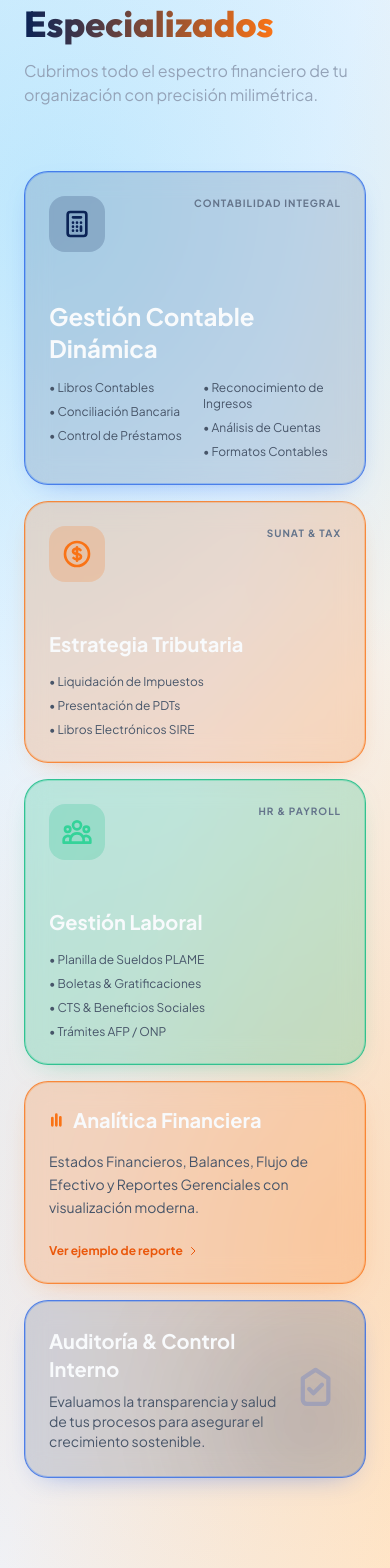
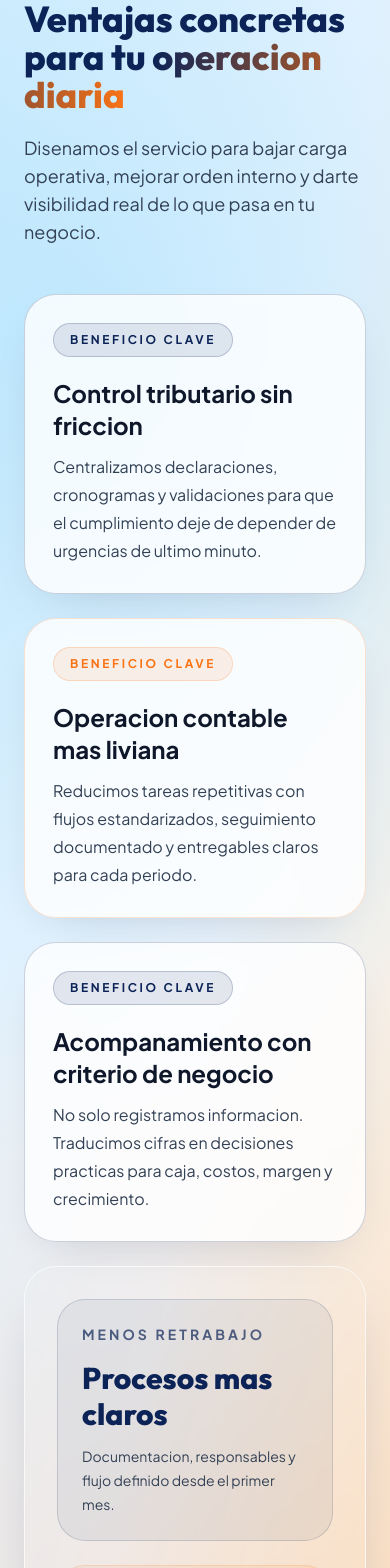
Before and after one commit to FabrizCastro/va-website, a Next.js app: page / in a window 390 px wide. Shown: the part 3040-4608 px from the top of the page. Built offline with nearby package versions, Linux system fonts and the light colour scheme.

Commit message:
add last changes

```diff
--- a/app/page.tsx
+++ b/app/page.tsx
@@ -23,12 +23,12 @@ export default function HomePage() {
         <TrustBar />
         <ClientLogos />
         <WhoWeHelp />
+        <BenefitsSection />
         <ServicesSection />
         <TechnologySection />
         <ProcessSection />
         <AboutSection />
         <TestimonialsSection />
-        <BenefitsSection />
         <ImpactSection />
         <PricingSection />
         <FinalCtaSection />
--- a/components/ServicesSection.tsx
+++ b/components/ServicesSection.tsx
@@ -2,32 +2,43 @@ export default function ServicesSection() {
   return (
     <section
       id="servicios"
-      className="py-24 relative overflow-hidden bg-gradient-to-br from-sky-100 via-blue-50 to-orange-100"
+      className="relative overflow-hidden py-24 bg-gradient-to-br from-sky-100 via-blue-50 to-orange-100"
     >
       <div className="absolute inset-0 z-0 bg-[radial-gradient(circle_at_15%_20%,rgba(56,189,248,0.22),transparent_40%),radial-gradient(circle_at_85%_80%,rgba(251,146,60,0.20),transparent_45%)]" />
 
-      <div className="max-w-7xl mx-auto px-6 relative z-10">
-        <div className="flex flex-col md:flex-row justify-between items-end mb-16 gap-6">
+      <div className="relative z-10 mx-auto max-w-7xl px-6">
+        <div className="mb-16 flex flex-col gap-6 md:flex-row md:items-end md:justify-between">
           <div className="max-w-2xl">
-            <h2 className="text-4xl sm:text-5xl lg:text-6xl font-extrabold font-heading leading-[1.1] text-brand-primary mb-4">
+            <h2 className="mb-4 text-4xl font-extrabold font-heading leading-[1.1] text-brand-primary sm:text-5xl lg:text-6xl">
               Servicios{" "}
-              <span className="bg-clip-text text-transparent bg-gradient-to-r from-brand-primary to-brand-secondary">
+              <span className="bg-gradient-to-r from-brand-primary to-brand-secondary bg-clip-text text-transparent">
                 Especializados
               </span>
             </h2>
-            <p className="text-slate-400">
+            <p className="text-slate-700">
               Cubrimos todo el espectro financiero de tu organización con
               precisión milimétrica.
             </p>
           </div>
         </div>
 
-        <div className="grid md:grid-cols-4 gap-4">
-          <div className="service-card glass-card p-6 rounded-3xl col-span-1 md:col-span-2 group !bg-[rgba(11,35,86,0.14)] hover:!bg-[rgba(11,35,86,0.18)] transition-all duration-500 !border !border-[rgba(37,99,235,0.75)] shadow-[inset_0_0_0_1px_rgba(59,130,246,0.35),0_10px_30px_-18px_rgba(37,99,235,0.65)] hover:-translate-y-1">
-            <div className="flex justify-between items-start mb-12">
-              <div className="w-14 h-14 bg-brand-primary/20 rounded-2xl flex items-center justify-center text-brand-primary transition-transform duration-500 group-hover:scale-110 group-hover:rotate-3">
+        <div className="grid gap-6 md:grid-cols-4">
+          <article className="group relative overflow-hidden rounded-[2rem] border border-[rgba(37,99,235,0.75)] bg-white/80 p-7 shadow-[0_18px_50px_-28px_rgba(15,23,42,0.25)] backdrop-blur-sm transition-all duration-300 hover:-translate-y-1 md:col-span-2">
+            <div
+              className="absolute inset-0 bg-cover bg-center opacity-0 transition-opacity duration-500 group-hover:opacity-100"
+              style={{
+                backgroundImage:
+                  "url('https://images.unsplash.com/photo-1554224155-6726b3ff858f?auto=format&fit=crop&w=1200&q=80')",
+              }}
+            />
+            <div className="absolute inset-0 opacity-0 transition-opacity duration-500 group-hover:opacity-100 bg-gradient-to-br from-brand-primary/85 via-brand-primary/75 to-brand-primary/65" />
+            <div className="relative z-10 inline-flex rounded-full border border-brand-primary/20 bg-brand-primary/10 px-4 py-2 text-xs font-extrabold uppercase tracking-[0.22em] text-brand-primary transition-colors duration-500 group-hover:border-white/30 group-hover:bg-white/15 group-hover:text-white">
+              Contabilidad Integral
+            </div>
+            <div className="relative z-10 mt-6 flex items-start gap-5">
+              <div className="flex h-14 w-14 shrink-0 items-center justify-center rounded-2xl bg-brand-primary/12 text-brand-primary transition-colors duration-500 group-hover:bg-white/15 group-hover:text-white">
                 <svg
-                  className="w-8 h-8"
+                  className="h-8 w-8"
                   fill="none"
                   stroke="currentColor"
                   viewBox="0 0 24 24"
@@ -40,32 +51,42 @@ export default function ServicesSection() {
                   />
                 </svg>
               </div>
-              <span className="text-[10px] font-bold text-slate-500 uppercase tracking-widest">
-                Contabilidad Integral
-              </span>
-            </div>
-            <h3 className="text-2xl font-bold mb-4 transition-colors duration-300">
+              <div className="flex-1">
+                <h3 className="text-2xl font-bold text-slate-900 transition-colors duration-500 group-hover:text-white">
                   Gestión Contable Dinámica
                 </h3>
-            <div className="grid grid-cols-2 gap-4 text-xs text-slate-600">
-              <ul className="space-y-2">
-                <li>• Libros Contables</li>
-                <li>• Conciliación Bancaria</li>
-                <li>• Control de Préstamos</li>
+                <div className="mt-5 grid gap-4 text-sm text-slate-700 transition-colors duration-500 group-hover:text-blue-50 sm:grid-cols-2">
+                  <ul className="space-y-3">
+                    <li>&bull; Libros Contables</li>
+                    <li>&bull; Conciliación Bancaria</li>
+                    <li>&bull; Control de Préstamos</li>
                   </ul>
-              <ul className="space-y-2">
-                <li>• Reconocimiento de Ingresos</li>
-                <li>• Análisis de Cuentas</li>
-                <li>• Formatos Contables</li>
+                  <ul className="space-y-3">
+                    <li>&bull; Reconocimiento de Ingresos</li>
+                    <li>&bull; Análisis de Cuentas</li>
+                    <li>&bull; Formatos Contables</li>
                   </ul>
                 </div>
               </div>
+            </div>
+          </article>
 
-          <div className="service-card glass-card p-6 rounded-3xl group !bg-[rgba(249,115,22,0.2)] hover:!bg-[rgba(249,115,22,0.26)] transition-all duration-500 !border !border-[rgba(249,115,22,0.78)] shadow-[inset_0_0_0_1px_rgba(251,146,60,0.34),0_10px_30px_-18px_rgba(249,115,22,0.6)] hover:-translate-y-1">
-            <div className="flex justify-between items-start mb-12">
-              <div className="w-14 h-14 bg-brand-secondary/20 rounded-2xl flex items-center justify-center text-brand-secondary transition-transform duration-500 group-hover:scale-110 group-hover:rotate-3">
+          <article className="group relative overflow-hidden rounded-[2rem] border border-[rgba(249,115,22,0.78)] bg-white/80 p-7 shadow-[0_18px_50px_-28px_rgba(15,23,42,0.25)] backdrop-blur-sm transition-all duration-300 hover:-translate-y-1">
+            <div
+              className="absolute inset-0 bg-cover bg-center opacity-0 transition-opacity duration-500 group-hover:opacity-100"
+              style={{
+                backgroundImage:
+                  "url('https://images.unsplash.com/photo-1556740749-887f6717d7e4?auto=format&fit=crop&w=1200&q=80')",
+              }}
+            />
+            <div className="absolute inset-0 opacity-0 transition-opacity duration-500 group-hover:opacity-100 bg-gradient-to-br from-brand-secondary/85 via-brand-secondary/70 to-brand-primary/70" />
+            <div className="relative z-10 inline-flex rounded-full border border-brand-secondary/20 bg-brand-secondary/10 px-4 py-2 text-xs font-extrabold uppercase tracking-[0.22em] text-brand-secondary transition-colors duration-500 group-hover:border-white/30 group-hover:bg-white/15 group-hover:text-white">
+              Sunat & Tax
+            </div>
+            <div className="relative z-10 mt-6 flex items-start gap-5">
+              <div className="flex h-14 w-14 shrink-0 items-center justify-center rounded-2xl bg-brand-secondary/12 text-brand-secondary transition-colors duration-500 group-hover:bg-white/15 group-hover:text-white">
                 <svg
-                  className="w-8 h-8"
+                  className="h-8 w-8"
                   fill="none"
                   stroke="currentColor"
                   viewBox="0 0 24 24"
@@ -78,25 +99,35 @@ export default function ServicesSection() {
                   />
                 </svg>
               </div>
-              <span className="text-[10px] font-bold text-slate-500 uppercase tracking-widest">
-                SUNAT & TAX
-              </span>
-            </div>
-            <h3 className="text-xl font-bold mb-4 transition-colors duration-300">
+              <div>
+                <h3 className="text-2xl font-bold text-slate-900 transition-colors duration-500 group-hover:text-white">
                   Estrategia Tributaria
                 </h3>
-            <ul className="text-xs text-slate-600 space-y-2">
-              <li>• Liquidación de Impuestos</li>
-              <li>• Presentación de PDTs</li>
-              <li>• Libros Electrónicos SIRE</li>
+                <ul className="mt-5 space-y-3 text-sm text-slate-700 transition-colors duration-500 group-hover:text-orange-50">
+                  <li>&bull; Liquidación de Impuestos</li>
+                  <li>&bull; Presentación de PDTs</li>
+                  <li>&bull; Libros Electrónicos SIRE</li>
                 </ul>
               </div>
+            </div>
+          </article>
 
-          <div className="service-card glass-card p-6 rounded-3xl group !bg-[rgba(16,185,129,0.22)] hover:!bg-[rgba(16,185,129,0.3)] transition-all duration-500 !border !border-[rgba(16,185,129,0.8)] shadow-[inset_0_0_0_1px_rgba(52,211,153,0.34),0_10px_30px_-18px_rgba(16,185,129,0.6)] hover:-translate-y-1">
-            <div className="flex justify-between items-start mb-12">
-              <div className="w-14 h-14 bg-emerald-500/20 rounded-2xl flex items-center justify-center text-emerald-400 transition-transform duration-500 group-hover:scale-110 group-hover:rotate-3">
+          <article className="group relative overflow-hidden rounded-[2rem] border border-[rgba(16,185,129,0.8)] bg-white/80 p-7 shadow-[0_18px_50px_-28px_rgba(15,23,42,0.25)] backdrop-blur-sm transition-all duration-300 hover:-translate-y-1">
+            <div
+              className="absolute inset-0 bg-cover bg-center opacity-0 transition-opacity duration-500 group-hover:opacity-100"
+              style={{
+                backgroundImage:
+                  "url('https://images.unsplash.com/photo-1521737604893-d14cc237f11d?auto=format&fit=crop&w=1200&q=80')",
+              }}
+            />
+            <div className="absolute inset-0 opacity-0 transition-opacity duration-500 group-hover:opacity-100 bg-gradient-to-br from-emerald-700/80 via-emerald-600/70 to-brand-primary/70" />
+            <div className="relative z-10 inline-flex rounded-full border border-emerald-500/20 bg-emerald-500/10 px-4 py-2 text-xs font-extrabold uppercase tracking-[0.22em] text-emerald-500 transition-colors duration-500 group-hover:border-white/30 group-hover:bg-white/15 group-hover:text-white">
+              Hr & Payroll
+            </div>
+            <div className="relative z-10 mt-6 flex items-start gap-5">
+              <div className="flex h-14 w-14 shrink-0 items-center justify-center rounded-2xl bg-emerald-500/12 text-emerald-500 transition-colors duration-500 group-hover:bg-white/15 group-hover:text-white">
                 <svg
-                  className="w-8 h-8"
+                  className="h-8 w-8"
                   fill="none"
                   stroke="currentColor"
                   viewBox="0 0 24 24"
@@ -109,27 +140,37 @@ export default function ServicesSection() {
                   />
                 </svg>
               </div>
-              <span className="text-[10px] font-bold text-slate-500 uppercase tracking-widest">
-                HR & Payroll
-              </span>
-            </div>
-            <h3 className="text-xl font-bold mb-4 transition-colors duration-300">
+              <div>
+                <h3 className="text-2xl font-bold text-slate-900 transition-colors duration-500 group-hover:text-white">
                   Gestión Laboral
                 </h3>
-            <ul className="text-xs text-slate-600 space-y-2">
-              <li>• Planilla de Sueldos PLAME</li>
-              <li>• Boletas & Gratificaciones</li>
-              <li>• CTS & Beneficios Sociales</li>
-              <li>• Trámites AFP / ONP</li>
+                <ul className="mt-5 space-y-3 text-sm text-slate-700 transition-colors duration-500 group-hover:text-emerald-50">
+                  <li>&bull; Planilla de Sueldos PLAME</li>
+                  <li>&bull; Boletas y Gratificaciones</li>
+                  <li>&bull; CTS y Beneficios Sociales</li>
+                  <li>&bull; Trámites AFP y ONP</li>
                 </ul>
               </div>
             </div>
+          </article>
+        </div>
 
-        <div className="grid md:grid-cols-3 gap-4 mt-4">
-          <div className="service-card glass-card p-6 rounded-3xl md:col-span-1 !bg-[rgba(249,115,22,0.2)] !border !border-[rgba(249,115,22,0.78)] shadow-[inset_0_0_0_1px_rgba(251,146,60,0.34),0_10px_30px_-18px_rgba(249,115,22,0.6)] hover:!bg-[rgba(249,115,22,0.26)] hover:-translate-y-1 transition-all duration-500">
-            <h3 className="text-xl font-bold mb-4 flex items-center gap-2">
+        <div className="mt-6 grid gap-6 md:grid-cols-3">
+          <article className="group relative overflow-hidden rounded-[2rem] border border-[rgba(249,115,22,0.78)] bg-white/80 p-7 shadow-[0_18px_50px_-28px_rgba(15,23,42,0.25)] backdrop-blur-sm transition-all duration-300 hover:-translate-y-1 md:col-span-1">
+            <div
+              className="absolute inset-0 bg-cover bg-center opacity-0 transition-opacity duration-500 group-hover:opacity-100"
+              style={{
+                backgroundImage:
+                  "url('https://images.unsplash.com/photo-1460925895917-afdab827c52f?auto=format&fit=crop&w=1200&q=80')",
+              }}
+            />
+            <div className="absolute inset-0 opacity-0 transition-opacity duration-500 group-hover:opacity-100 bg-gradient-to-br from-brand-secondary/85 via-brand-primary/70 to-brand-secondary/60" />
+            <div className="relative z-10 inline-flex rounded-full border border-brand-secondary/20 bg-brand-secondary/10 px-4 py-2 text-xs font-extrabold uppercase tracking-[0.22em] text-brand-secondary transition-colors duration-500 group-hover:border-white/30 group-hover:bg-white/15 group-hover:text-white">
+              Finanzas
+            </div>
+            <h3 className="relative z-10 mt-6 flex items-center gap-2 text-2xl font-bold text-slate-900 transition-colors duration-500 group-hover:text-white">
               <svg
-                className="w-4 h-4 text-orange-500"
+                className="h-5 w-5 text-orange-500 transition-colors duration-500 group-hover:text-white"
                 fill="none"
                 stroke="currentColor"
                 viewBox="0 0 24 24"
@@ -143,14 +184,14 @@ export default function ServicesSection() {
               </svg>
               Analítica Financiera
             </h3>
-            <p className="text-sm text-slate-600 leading-relaxed mb-6">
-              Estados Financieros, Balances, Flujo de Efectivo y Reportes
-              Gerenciales con visualización moderna.
+            <p className="relative z-10 mt-4 text-sm leading-7 text-slate-700 transition-colors duration-500 group-hover:text-orange-50">
+              Estados financieros, balances, flujo de efectivo y reportes
+              gerenciales con visualización moderna.
             </p>
-            <button className="text-xs font-bold text-orange-600 flex items-center gap-1 hover:underline transition-transform duration-300 hover:translate-x-1">
+            <button className="relative z-10 mt-6 flex items-center gap-1 text-xs font-bold text-orange-600 transition-all duration-300 hover:translate-x-1 hover:underline group-hover:text-white">
               Ver ejemplo de reporte
               <svg
-                className="w-3 h-3"
+                className="h-3 w-3"
                 fill="none"
                 stroke="currentColor"
                 viewBox="0 0 24 24"
@@ -163,20 +204,32 @@ export default function ServicesSection() {
                 />
               </svg>
             </button>
+          </article>
+
+          <article className="group relative overflow-hidden rounded-[2rem] border border-[rgba(37,99,235,0.75)] bg-white/80 p-7 shadow-[0_18px_50px_-28px_rgba(15,23,42,0.25)] backdrop-blur-sm transition-all duration-300 hover:-translate-y-1 md:col-span-2">
+            <div
+              className="absolute inset-0 bg-cover bg-center opacity-0 transition-opacity duration-500 group-hover:opacity-100"
+              style={{
+                backgroundImage:
+                  "url('https://images.unsplash.com/photo-1454165804606-c3d57bc86b40?auto=format&fit=crop&w=1200&q=80')",
+              }}
+            />
+            <div className="absolute inset-0 opacity-0 transition-opacity duration-500 group-hover:opacity-100 bg-gradient-to-br from-brand-primary/85 via-brand-primary/75 to-slate-900/70" />
+            <div className="relative z-10 inline-flex rounded-full border border-brand-primary/20 bg-brand-primary/10 px-4 py-2 text-xs font-extrabold uppercase tracking-[0.22em] text-brand-primary transition-colors duration-500 group-hover:border-white/30 group-hover:bg-white/15 group-hover:text-white">
+              Control Interno
             </div>
-          <div className="service-card glass-card p-6 rounded-3xl md:col-span-2 flex items-center justify-between overflow-hidden relative group !border !border-[rgba(37,99,235,0.75)] !bg-[rgba(11,35,86,0.14)] shadow-[inset_0_0_0_1px_rgba(59,130,246,0.35),0_10px_30px_-18px_rgba(37,99,235,0.65)] hover:!bg-[rgba(11,35,86,0.18)] hover:-translate-y-1 transition-all duration-500">
-            <div className="relative z-10 max-w-sm">
-              <h3 className="text-xl font-bold mb-2">
+            <div className="relative z-10 mt-6 flex items-center justify-between gap-6">
+              <div className="max-w-sm">
+                <h3 className="text-2xl font-bold text-slate-900 transition-colors duration-500 group-hover:text-white">
                   Auditoría & Control Interno
                 </h3>
-              <p className="text-sm text-slate-600">
-                Evaluamos la transparencia y salud de tus procesos para asegurar
-                el crecimiento sostenible.
+                <p className="mt-4 text-sm leading-7 text-slate-700 transition-colors duration-500 group-hover:text-blue-50">
+                  Evaluamos la transparencia y salud de tus procesos para
+                  asegurar el crecimiento sostenible.
                 </p>
               </div>
-            <div className="absolute -right-10 -bottom-10 w-48 h-48 bg-brand-primary/15 rounded-full blur-3xl transition-all duration-700 group-hover:scale-150"></div>
               <svg
-              className="w-32 h-32 text-blue-700/20 relative z-0"
+                className="h-24 w-24 shrink-0 text-blue-700/20 transition-colors duration-500 group-hover:text-white/30"
                 fill="none"
                 stroke="currentColor"
                 viewBox="0 0 24 24"
@@ -189,6 +242,8 @@ export default function ServicesSection() {
                 />
               </svg>
             </div>
+            <div className="absolute -right-12 -bottom-12 h-40 w-40 rounded-full bg-brand-primary/10 blur-3xl transition-opacity duration-500 group-hover:opacity-0" />
+          </article>
         </div>
       </div>
     </section>
```
Also changed, not shown: components/AboutSection.tsx (+5 -3 lines), components/ProcessSection.tsx (+17 -14 lines). Lines whose indentation alone changed are shown as unchanged.
